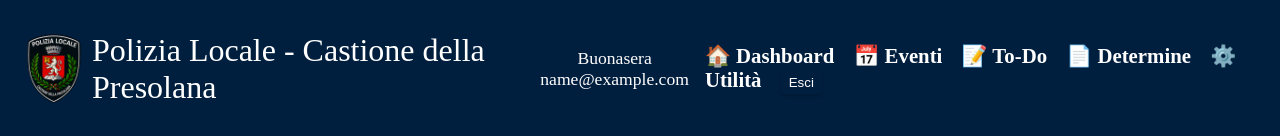
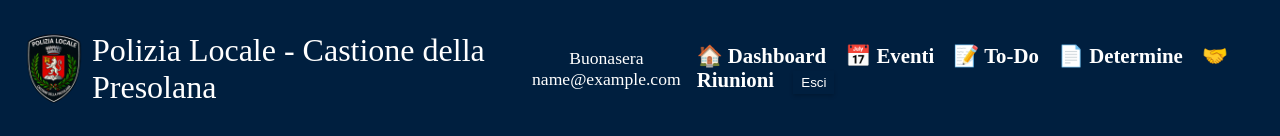
Before and after one commit to Markf1994/segretaria-digitale-frontend, a React (Vite) app: page / in a window 1280 px wide. Shown: the top 136 px of the page. Built offline with nearby package versions, Linux system fonts and the light colour scheme; no server answers; sample sign-in values are in the browser's storage; a web font is replaced by a local one.

Commit message:
Rename header item to Riunioni

```diff
--- a/src/components/Header.tsx
+++ b/src/components/Header.tsx
@@ -28,7 +28,7 @@ const Header: React.FC = () => {
           <Link to="/events">📅 Eventi</Link>
           <Link to="/todo">📝 To-Do</Link>
           <Link to="/determinazioni">📄 Determine</Link>
-          <Link to="/utilita">⚙️ Utilità</Link>
+          <Link to="/utilita">🤝 Riunioni</Link>
           <button onClick={logout}>Esci</button>
         </nav>
       </div>
```
